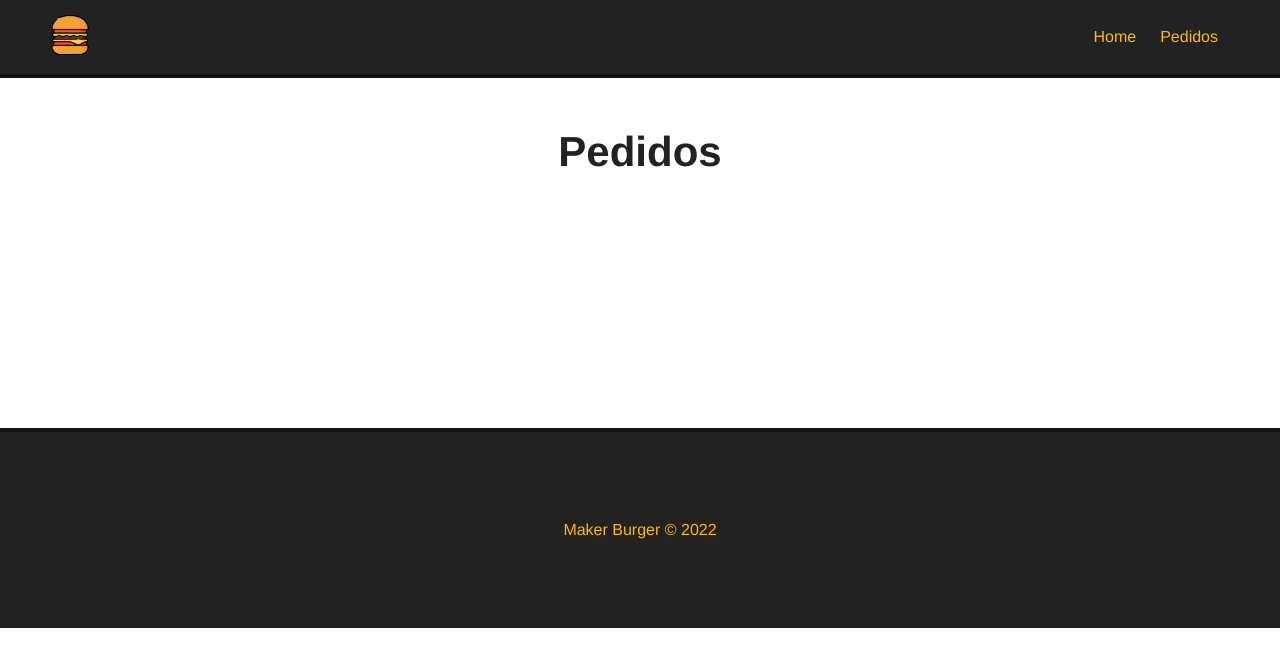
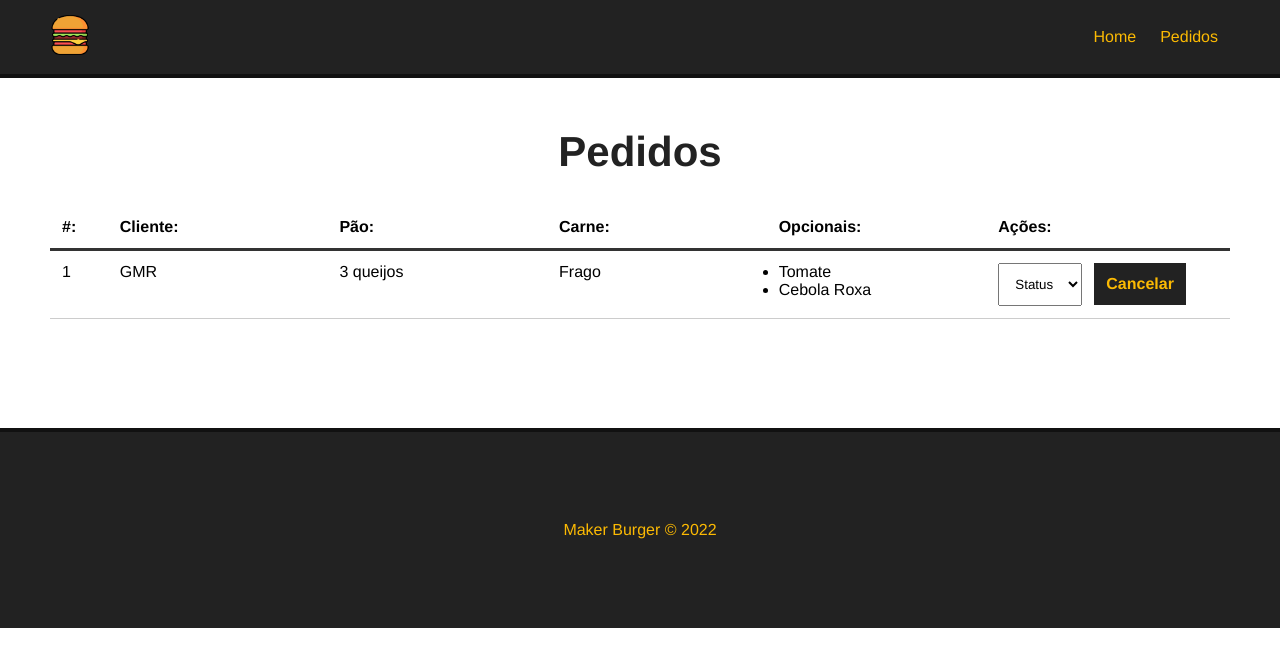
Before and after one commit to Dinos-s/Maker-Buguer_vue, a Vue app: page /pedidos in a window 1280 px wide. Shown: the top 666 px of the page. Built offline with nearby package versions, Linux system fonts and the light colour scheme.

Commit message:
upgrade em pedidos e na scrool-bar

```diff
--- a/src/App.vue
+++ b/src/App.vue
@@ -3,10 +3,6 @@
   <router-view/>
   <Footer/>
 </template>
-
-<style>
-
-</style>
 
 <script>
   import Navbar from "./components/Navbar.vue";
@@ -45,4 +41,20 @@
     margin-bottom: 30px;
     color: #222;
   }
+
+  ::-webkit-scrollbar {
+    width: 5px;
+  }
+
+  ::-webkit-scrollbar-track {
+    background: #222;
+  }
+
+  ::-webkit-scrollbar-thumb {
+    background: #fcba03;
+  }
+
+  ::-webkit-scrollbar-thumb:hover {
+    background: #faf9f7;
+  }
 </style>
--- /dev/null
+++ b/src/components/Dashboard.vue
@@ -0,0 +1,98 @@
+<template>
+    <div id="burger-table">
+        <div>
+            <div id="burger-table-heading">
+                <div class="order-id">#:</div>
+                <div>Cliente:</div>
+                <div>Pão:</div>
+                <div>Carne:</div>
+                <div>Opcionais:</div>
+                <div>Ações:</div>
+            </div>
+        </div>
+        <div id="burger-table-rows">
+            <div class="burger-table-row">
+                <div class="order-number">1</div>
+                <div>GMR</div>
+                <div>3 queijos</div>
+                <div>Frago</div>
+                <div>
+                    <ul>
+                        <li>Tomate</li>
+                        <li>Cebola Roxa</li>
+                    </ul>
+                </div>
+                <div>
+                    <select name="status" class="status">
+                        <option value="">Status</option>
+                    </select>
+                    <button class="delete-btn">Cancelar</button>
+                </div>
+            </div>
+        </div>
+    </div>
+</template>
+
+<style scoped>
+    #burguer-table {
+        max-width: 1200px;
+        margin: 0 auto;
+    }
+
+    #burger-table-heading,
+    #burger-table-rows,
+    .burger-table-row {
+        display: flex;
+        flex-wrap: wrap;
+    }
+
+    #burger-table-heading {
+        font-weight: bold;
+        padding: 12px;
+        border-bottom: 3px solid #333;
+    }
+
+    #burger-table-heading div,
+    .burger-table-row div {
+        width: 19%;
+    }
+
+    .burger-table-row {
+        width: 100%;
+        padding: 12px;
+        border-bottom: 1px solid #ccc;
+    }
+
+    #burger-table-heading .order-id,
+    .burger-table-row .order-number {
+        width: 5%;
+    }
+
+    select {
+        padding: 12px;
+        margin-right: 12px;
+    }
+
+    .delete-btn {
+        background-color: #222;
+        color: #fcba03;
+        font-weight: bold;
+        border: 2px solid #222;
+        padding: 10px;
+        font-size: 16px;
+        margin: 0 auto;
+        cursor: pointer;
+        transition: .5s;
+    }
+
+    .delete-btn:hover{
+        background-color: transparent;
+        color: #222;
+    }
+</style>
+
+<script>
+    export default{
+        name: "Dashboard",
+    }
+</script>
--- a/src/views/Pedidos.vue
+++ b/src/views/Pedidos.vue
@@ -1,11 +1,20 @@
 <template>
   <div class="main-container">
     <h1>Pedidos</h1>
+    <Dashboard/>
   </div>
 </template>
 
+<style scoped>
+
+</style>
+
 <script>
+  import Dashboard from "../components/Dashboard";
   export default{
     name: "Pedidos",
+    components:{
+      Dashboard,
+    }
   }
 </script>
```
